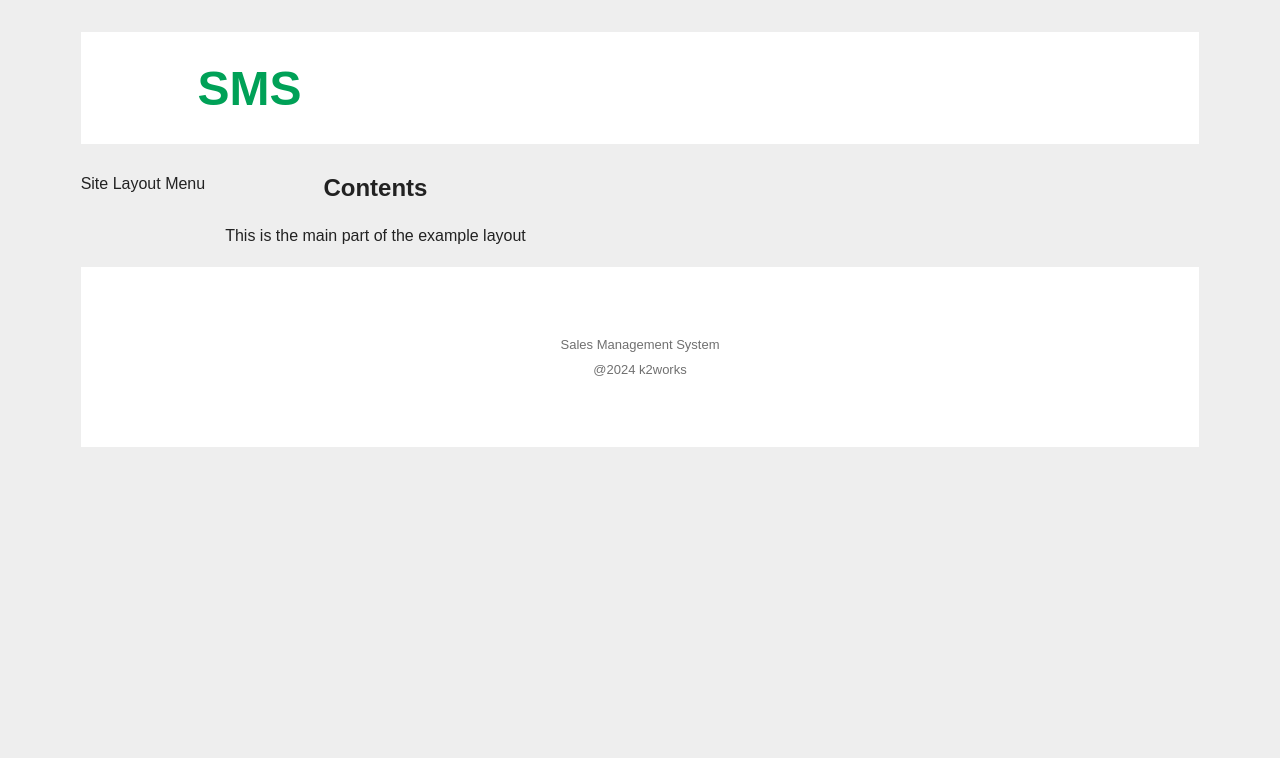
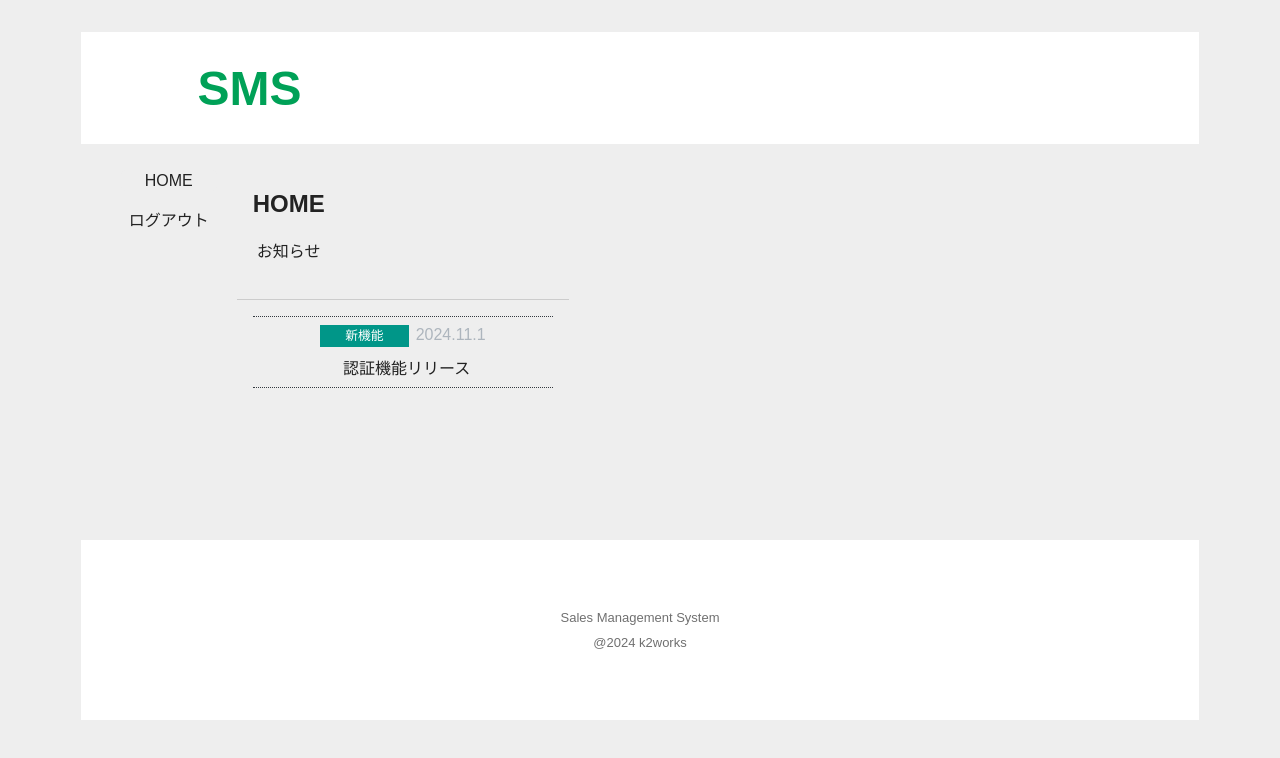
Before and after one commit to k2works/case-study-sales, a React (Vite) app in the folder app/: page / in a window 1280 px wide. Shown: the top 758 px of the page. Built offline with nearby package versions, Linux system fonts and the light colour scheme.

Commit message:
build:アプリケーション
Add navigation and routing structure

Implement a new navigation component and integrate React Router for client-side routing. Create a Home component to serve as the main entry point and update the App component to use routes.

```diff
--- a/app/src/App.tsx
+++ b/app/src/App.tsx
@@ -1,21 +1,16 @@
-import React, {useState} from 'react'
+import React from 'react'
 import './App.css'
-import SiteLayout from "./components/application/SiteLayout";
-import ErrorBoundary from "./components/application/ErrorBoundary";
+import {Route, Routes} from "react-router-dom";
+import Home from "./components/application/Home";
 
 function App() {
-    const [count, setCount] = useState(0)
-
     return (
-        <SiteLayout menu={
-            <p>Site Layout Menu</p>
-        }>
-            <ErrorBoundary>
-                <h1>Contents</h1>
-                <p>This is the main part of the example layout</p>
-            </ErrorBoundary>
-        </SiteLayout>
+        <>
+            <Routes>
+                <Route path="/" element={<Home/>}/>
+            </Routes>
+        </>
     );
 }
 
-export default App;
+export default App
--- /dev/null
+++ b/app/src/components/application/Home.tsx
@@ -0,0 +1,37 @@
+import React from "react";
+import SiteLayout from "./SiteLayout";
+import ErrorBoundary from "./ErrorBoundary";
+import Navigation from "./Navigation";
+
+export default function Home() {
+    return (
+        <SiteLayout menu={
+            <Navigation/>
+        }>
+            <ErrorBoundary>
+                <div className="single-view-container">
+                    <div className="single-view-header">
+                        <div className="single-view-header-item">
+                            <h1 className="single-view-title">HOME</h1>
+                            <p className="single-view-subtitle">お知らせ</p>
+                        </div>
+
+                    </div>
+
+                    <div className="single-view-content">
+
+                        <dl className="info">
+                            <dt><span>新機能</span>
+                                <time>2024.11.1</time>
+                            </dt>
+                            <dd>
+                                <a href="#" id="auth-func">認証機能リリース</a>
+                            </dd>
+                        </dl>
+
+                    </div>
+                </div>
+            </ErrorBoundary>
+        </SiteLayout>
+    )
+}
--- /dev/null
+++ b/app/src/components/application/Navigation.tsx
@@ -0,0 +1,19 @@
+import React from 'react';
+import {Link} from "react-router-dom";
+
+export default function Navigation() {
+    return (
+        <div className="nav-container">
+            <nav className="side-nav" id="side-nav-menu">
+                <ul>
+                    <li className="nav-item nav-sub-item active" id="side-nav-home-nav">
+                        <Link to="/">HOME</Link>
+                    </li>
+                    <li className="nav-item" id="side-nav-logout-nav">
+                        ログアウト
+                    </li>
+                </ul>
+            </nav>
+        </div>
+    );
+}
--- a/app/src/main.tsx
+++ b/app/src/main.tsx
@@ -1,10 +1,13 @@
-import { StrictMode } from 'react'
-import { createRoot } from 'react-dom/client'
+import React, {StrictMode} from 'react'
+import {createRoot} from 'react-dom/client'
 import App from './App.tsx'
 import './index.css'
+import {HashRouter} from "react-router-dom";
 
 createRoot(document.getElementById('root')!).render(
   <StrictMode>
-    <App />
+      <HashRouter>
+          <App/>
+      </HashRouter>
   </StrictMode>,
 )
```
